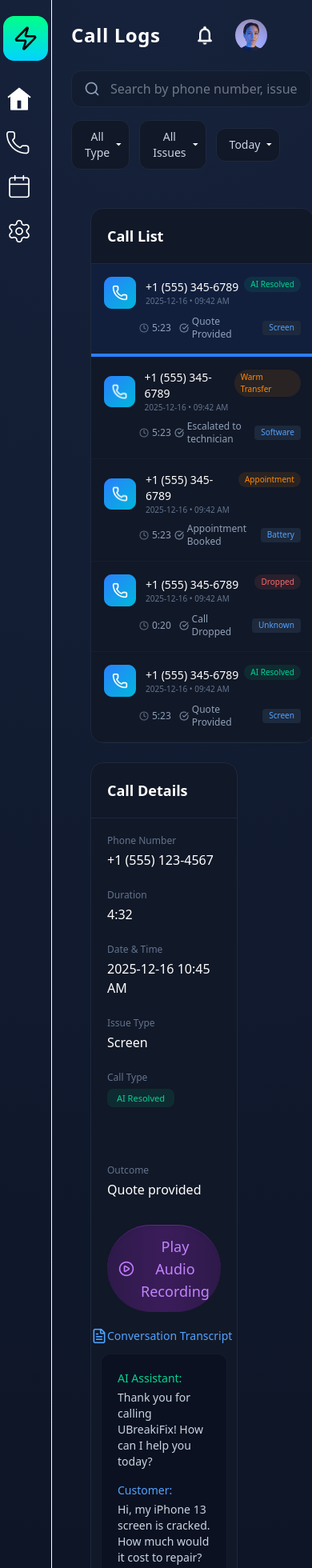
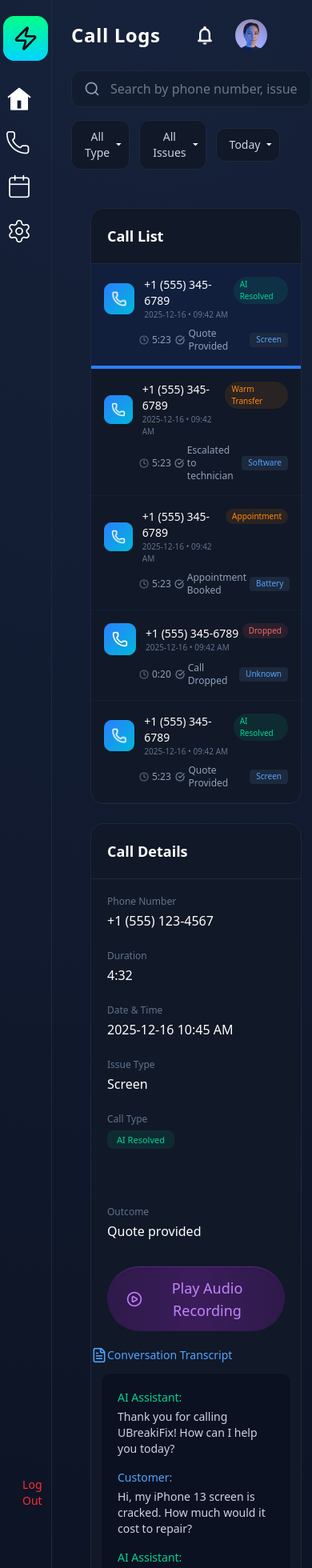
Before and after one commit to antnose/Assessment-Task, a React (Vite) app: page /calls in a window 390 px wide. Shown: the top 1960 px of the page at 80% size. Built offline with nearby package versions, Linux system fonts and the light colour scheme.

Commit message:
Make resposive call details section

```diff
--- a/src/components/CallList/CallList.jsx
+++ b/src/components/CallList/CallList.jsx
@@ -60,7 +60,7 @@ const CallList = () => {
   ];
 
   return (
-    <div className="col-span-5 bg-[#111827] rounded-2xl border border-slate-800 flex flex-col overflow-hidden">
+    <div className="col-span-12 md:col-span-5 bg-[#111827] rounded-2xl border border-slate-800 flex flex-col overflow-hidden">
       <h2 className="p-5 text-white text-lg font-semibold border-b border-slate-800">
         Call List
       </h2>
--- a/src/components/CallLogs/CallLogs.jsx
+++ b/src/components/CallLogs/CallLogs.jsx
@@ -6,10 +6,11 @@ const CallLogs = () => {
   return (
     <div className="grid md:grid-cols-12 gap-6 p-6 min-h-screen bg-dashboard">
       {/* Call List */}
+
       <CallList />
 
       {/* Call Details */}
-      <div className="md:col-span-7 bg-[#111827] rounded-2xl border border-slate-800">
+      <div className="col-span-12 md:col-span-7 bg-[#111827] rounded-2xl border border-slate-800">
         <CallDetails />
 
         <Conversion />
--- a/src/components/Sidebar/Sidebar.jsx
+++ b/src/components/Sidebar/Sidebar.jsx
@@ -31,7 +31,7 @@ const Sidebar = () => {
   ];
 
   return (
-    <div className="border-r h-full">
+    <div className="border-r border-slate-800 h-full">
       {/* Logo */}
       <div className="flex w-full items-center justify-center h-24">
         <img src={logo} alt="" />
```
